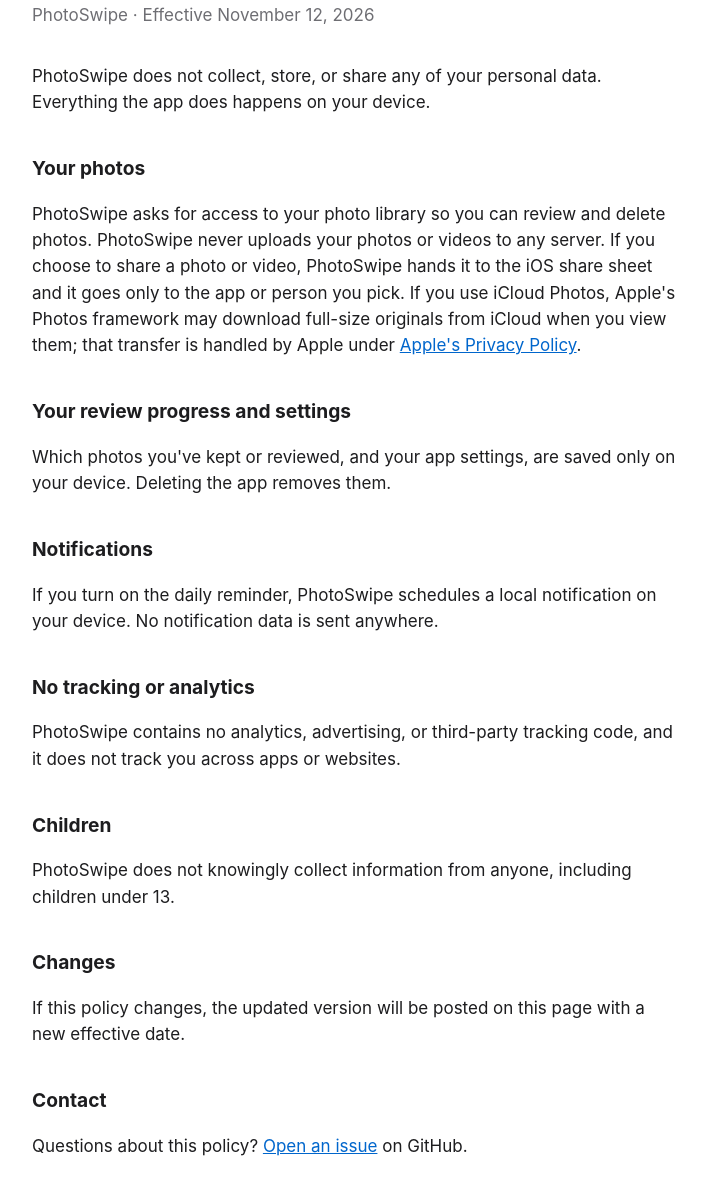
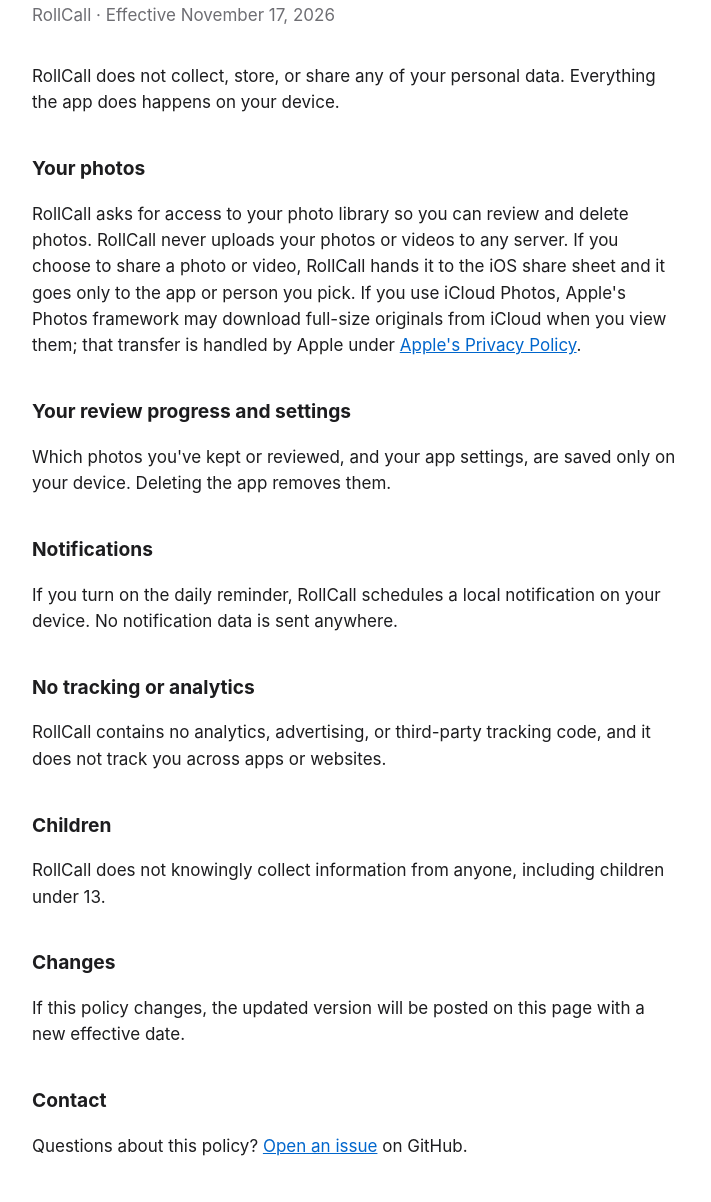
Before and after one commit to wmilz/photoswipe-support, a plain HTML site: page privacy.html in a window 1280 px wide. Shown: the part 88-1290 px from the top of the page, without its empty margins (284-995 px from the left). Drawn offline with Linux system fonts and the light colour scheme.

Commit message:
Rename the app to RollCall
Co-Authored-By: Claude Opus 5.5 <noreply@anthropic.com>

```diff
--- a/privacy.html
+++ b/privacy.html
@@ -3,30 +3,30 @@
 <head>
 <meta charset="utf-8">
 <meta name="viewport" content="width=device-width, initial-scale=1">
-<title>PhotoSwipe Privacy Policy</title>
+<title>RollCall Privacy Policy</title>
 <link rel="stylesheet" href="style.css">
 </head>
 <body>
 <main>
 <h1>Privacy Policy</h1>
-<p class="meta">PhotoSwipe &middot; Effective November 12, 2026</p>
+<p class="meta">RollCall &middot; Effective November 17, 2026</p>
 
-<p>PhotoSwipe does not collect, store, or share any of your personal data. Everything the app does happens on your device.</p>
+<p>RollCall does not collect, store, or share any of your personal data. Everything the app does happens on your device.</p>
 
 <h2>Your photos</h2>
-<p>PhotoSwipe asks for access to your photo library so you can review and delete photos. PhotoSwipe never uploads your photos or videos to any server. If you choose to share a photo or video, PhotoSwipe hands it to the iOS share sheet and it goes only to the app or person you pick. If you use iCloud Photos, Apple's Photos framework may download full-size originals from iCloud when you view them; that transfer is handled by Apple under <a href="https://www.apple.com/legal/privacy/">Apple's Privacy Policy</a>.</p>
+<p>RollCall asks for access to your photo library so you can review and delete photos. RollCall never uploads your photos or videos to any server. If you choose to share a photo or video, RollCall hands it to the iOS share sheet and it goes only to the app or person you pick. If you use iCloud Photos, Apple's Photos framework may download full-size originals from iCloud when you view them; that transfer is handled by Apple under <a href="https://www.apple.com/legal/privacy/">Apple's Privacy Policy</a>.</p>
 
 <h2>Your review progress and settings</h2>
 <p>Which photos you've kept or reviewed, and your app settings, are saved only on your device. Deleting the app removes them.</p>
 
 <h2>Notifications</h2>
-<p>If you turn on the daily reminder, PhotoSwipe schedules a local notification on your device. No notification data is sent anywhere.</p>
+<p>If you turn on the daily reminder, RollCall schedules a local notification on your device. No notification data is sent anywhere.</p>
 
 <h2>No tracking or analytics</h2>
-<p>PhotoSwipe contains no analytics, advertising, or third-party tracking code, and it does not track you across apps or websites.</p>
+<p>RollCall contains no analytics, advertising, or third-party tracking code, and it does not track you across apps or websites.</p>
 
 <h2>Children</h2>
-<p>PhotoSwipe does not knowingly collect information from anyone, including children under 13.</p>
+<p>RollCall does not knowingly collect information from anyone, including children under 13.</p>
 
 <h2>Changes</h2>
 <p>If this policy changes, the updated version will be posted on this page with a new effective date.</p>
```
Also changed, not shown: index.html (+5 -5 lines).
